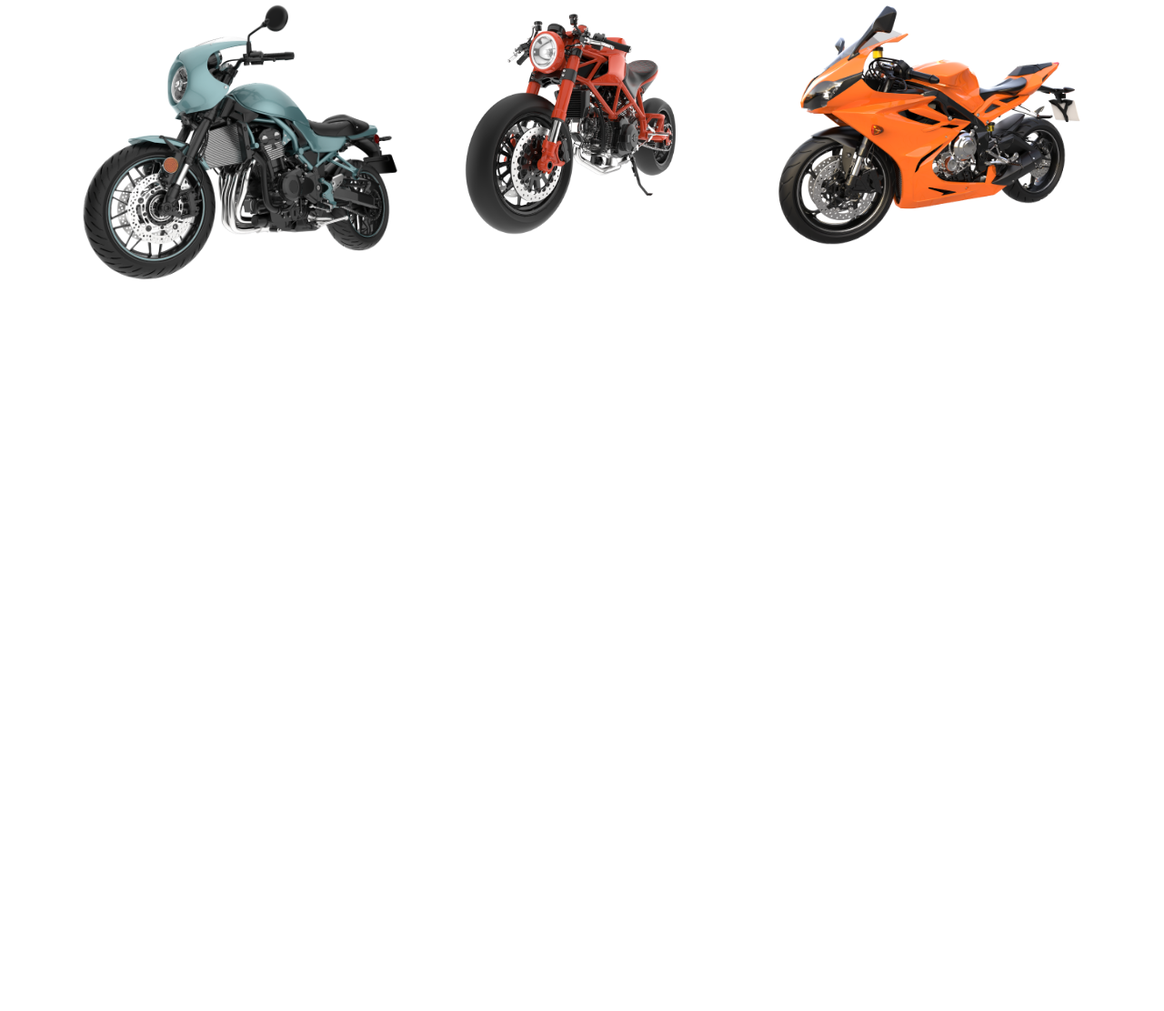
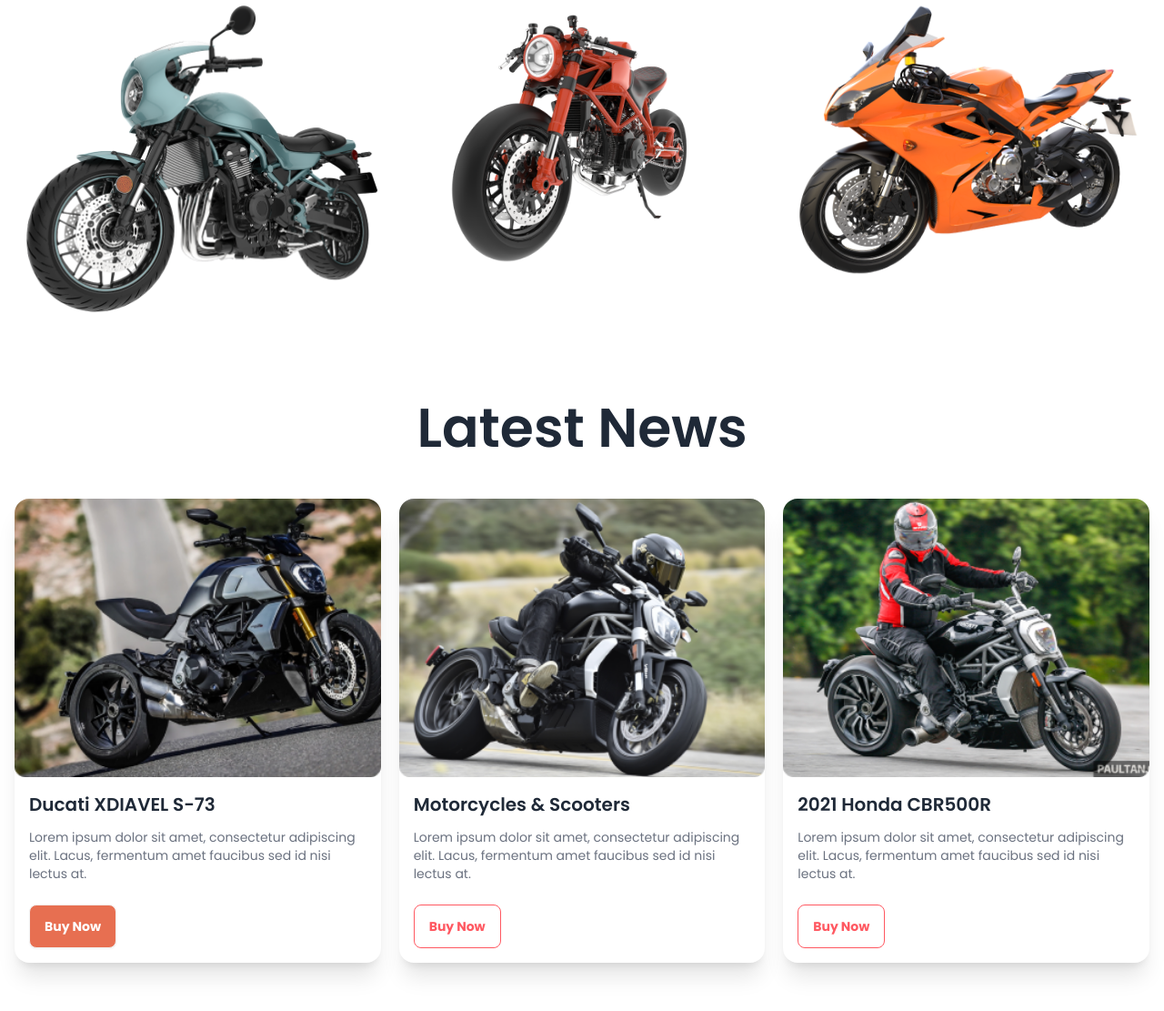
Before and after one commit to FajlaRabby24/biker-zone-daisyui, a plain HTML site: page index.html in a window 1280 px wide. Shown: the part 953-2064 px from the top of the page at 91% size. Before the commit the page ends 1357 px from the top, so only its background shows below. Drawn offline with nearby package versions, Linux system fonts and the light colour scheme.

Commit message:
latest news section done

```diff
--- a/index.html
+++ b/index.html
@@ -137,7 +137,7 @@
             </div>
         </div>
     </header>
-    <main class="max-w-6xl mx-auto  px-4">
+    <main class="max-w-7xl mx-auto  px-4">
         <!-- fetured bikes section  -->
         <section class="my-24  ">
             <h1 class="capitalize text-3xl md:6xl text-center font-semibold mb-2">Fetured bikes In This year</h1>
@@ -146,7 +146,7 @@
             <div class="grid grid-cols-1 md:grid-cols-2 lg:grid-cols-3 gap-5">
                 <!-- card  -->
                 <div>
-                    <img class="w-full"  src="images/slider/bike1.png" alt="">
+                    <img class="w-full" src="images/slider/bike1.png" alt="">
                 </div>
                 <!-- card  -->
                 <div>
@@ -154,7 +154,57 @@
                 </div>
                 <!-- card  -->
                 <div>
-                    <img class="w-full"  src="images/slider/bike3.png" alt="">
+                    <img class="w-full" src="images/slider/bike3.png" alt="">
+                </div>
+            </div>
+        </section>
+
+        <!-- latest news section  -->
+        <section class="my-24">
+            <h1 class="text-5xl md:text-6xl text-center font-semibold mb-12">Latest News</h1>
+            <!-- container  -->
+            <div class="grid grid-cols-1 md:grid-cols-2 lg:grid-cols-3 gap-5">
+                <!-- card  -->
+                <div class="card card-compact bg-base-100  shadow-xl">
+                    <figure>
+                        <img class="w-full" src="./images/others/latest1.png"
+                            alt="Shoes" />
+                    </figure>
+                    <div class="card-body">
+                        <h2 class="card-title">Ducati XDIAVEL S-73</h2>
+                        <p class="text-gray-500">Lorem ipsum dolor sit amet, consectetur adipiscing elit. Lacus, fermentum amet faucibus sed id nisi lectus at.</p>
+                        <div class="card-actions justify-start mt-4">
+                            <button class="btn bg-bike-primary-bg text-white font-bold">Buy Now</button>
+                        </div>
+                    </div>
+                </div>
+                <!-- card  -->
+                <div class="card card-compact bg-base-100  shadow-xl">
+                    <figure>
+                        <img class="w-full" src="./images/others/latest2.png"
+                            alt="Shoes" />
+                    </figure>
+                    <div class="card-body">
+                        <h2 class="card-title">Motorcycles & Scooters</h2>
+                        <p class="text-gray-500">Lorem ipsum dolor sit amet, consectetur adipiscing elit. Lacus, fermentum amet faucibus sed id nisi lectus at.</p>
+                        <div class="card-actions justify-start mt-4">
+                            <button class="btn btn-outline btn-error text-white font-bold">Buy Now</button>
+                        </div>
+                    </div>
+                </div>
+                <!-- card  -->
+                <div class="card card-compact bg-base-100  shadow-xl">
+                    <figure>
+                        <img class="w-full" src="./images/others/latest3.png"
+                            alt="Shoes" />
+                    </figure>
+                    <div class="card-body">
+                        <h2 class="card-title">2021 Honda CBR500R</h2>
+                        <p class="text-gray-500">Lorem ipsum dolor sit amet, consectetur adipiscing elit. Lacus, fermentum amet faucibus sed id nisi lectus at.</p>
+                        <div class="card-actions justify-start mt-4">
+                            <button class="btn btn-outline btn-error text-white font-bold">Buy Now</button>
+                        </div>
+                    </div>
                 </div>
             </div>
         </section>
```
Lines whose indentation alone changed are shown as unchanged.
